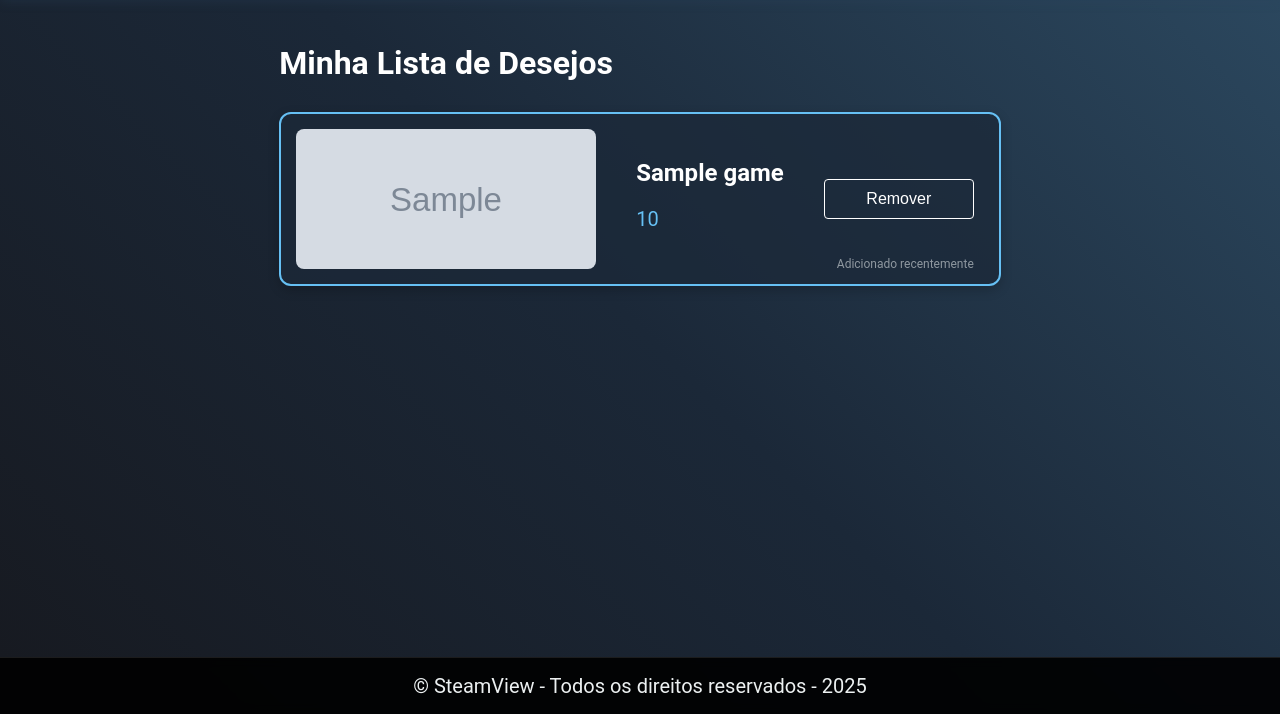
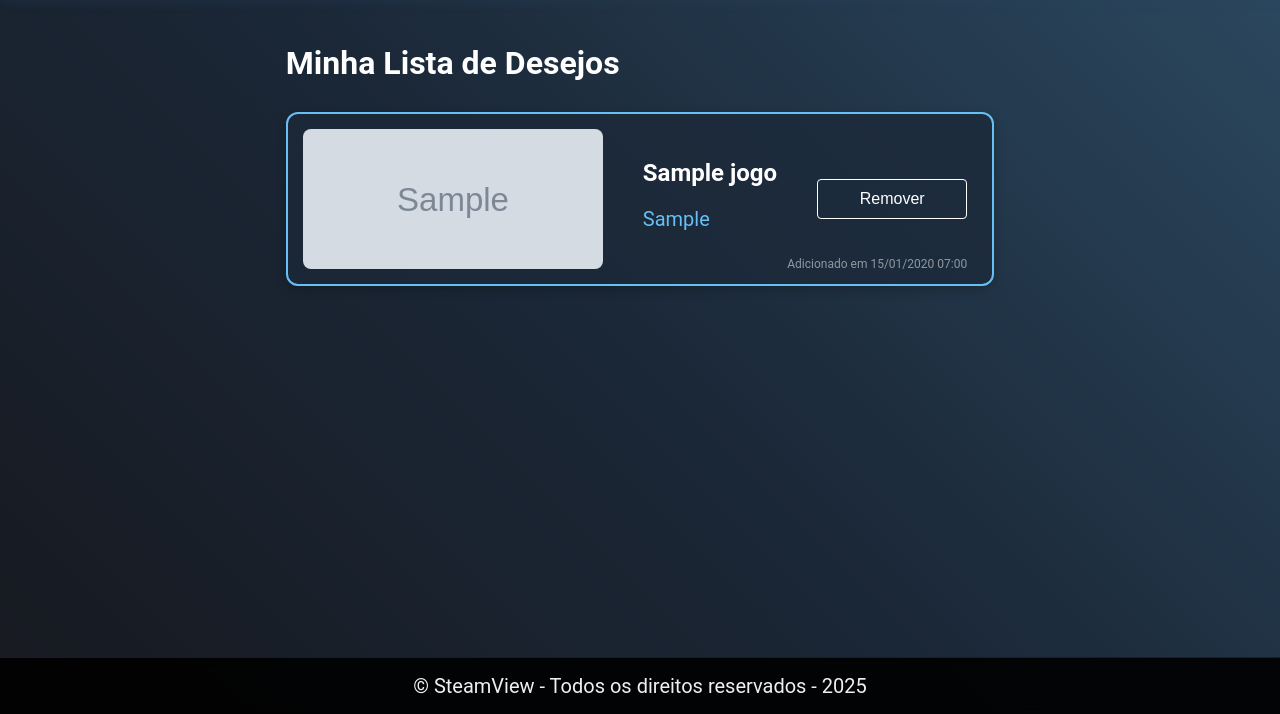
Before and after one commit to GMiranda21ML/SteamView, a Django app: template steamview/templates/steamview/wishlist.html in a window 1280 px wide. Shown: the part 86-800 px from the top of the page. Run offline with Django 5.2, Linux system fonts and the light colour scheme; tables that the repository leaves empty hold one stand-in row (values such as "Sample post"); the template is opened without the code that fills it: values that come from a table or form of the project are taken from there, most other values are stand-ins (such as "Sample title", 1, 10 or a date in 2020); grey boxes marked "Sample" are stand-in pictures; parts of the project's set-up code (start-up, migrations or seed data) failed here and were passed over; some libraries are stand-ins or nearby versions; some web fonts are replaced.

Commit message:
colocando esquema de datas na wishlist

```diff
--- a/steamview/models.py
+++ b/steamview/models.py
@@ -52,3 +52,16 @@ class WishList(models.Model):
 
     def __str__(self):
         return f"Wishlist de {self.user.username}"
+
+
+class WishListItem(models.Model):
+    wishlist = models.ForeignKey(WishList, on_delete=models.CASCADE)
+    game = models.ForeignKey(Jogos, on_delete=models.CASCADE)
+    added_at = models.DateTimeField(auto_now_add=True)
+
+    class Meta:
+        unique_together = ('wishlist', 'game')
+        ordering = ['-added_at']
+
+    def __str__(self):
+        return f"{self.game.name} na wishlist de {self.wishlist.user.username}"
--- a/steamview/templates/steamview/wishlist.html
+++ b/steamview/templates/steamview/wishlist.html
@@ -7,21 +7,21 @@
     <div class="wishlist-container">
         <h1 class="wishlist-title">Minha Lista de Desejos</h1>
         <div class="wishlist-list">
-            {% if games %}
-                {% for game in games %}
+            {% if wishlist_items %}
+                {% for item in wishlist_items %}
                 <div class="wishlist-item">
-                    <img src="{{ game.image }}" alt="{{ game.name }}" class="wishlist-game-image">
+                    <img src="{{ item.game.image }}" alt="{{ item.game.name }}" class="wishlist-game-image">
                     <div class="wishlist-game-info">
-                        <h3>{{ game.name }}</h3>
-                        <p class="wishlist-price">{{ game.price }}</p>
+                        <h3>{{ item.game.name }}</h3>
+                        <p class="wishlist-price">{{ item.game.price }}</p>
                     </div>
                     <div class="wishlist-buttons">
                         <form method="post" action="{% url 'removerWishlist' %}">
                             {% csrf_token %}
-                            <input type="hidden" name="game_id" value="{{ game.id }}">
+                            <input type="hidden" name="game_id" value="{{ item.game.id }}">
                             <button type="submit" class="wishlist-remove">Remover</button>
                         </form>
-                        <p class="wishlist-date">Adicionado recentemente</p>
+                        <p class="wishlist-date">Adicionado em {{ item.added_at|date:"d/m/Y H:i" }}</p>
                     </div>
                 </div>
                 {% endfor %}
```
Also changed, not shown: steamview/views.py (+6 -11 lines), steamview/migrations/0008_wishlistitem.py (added).
